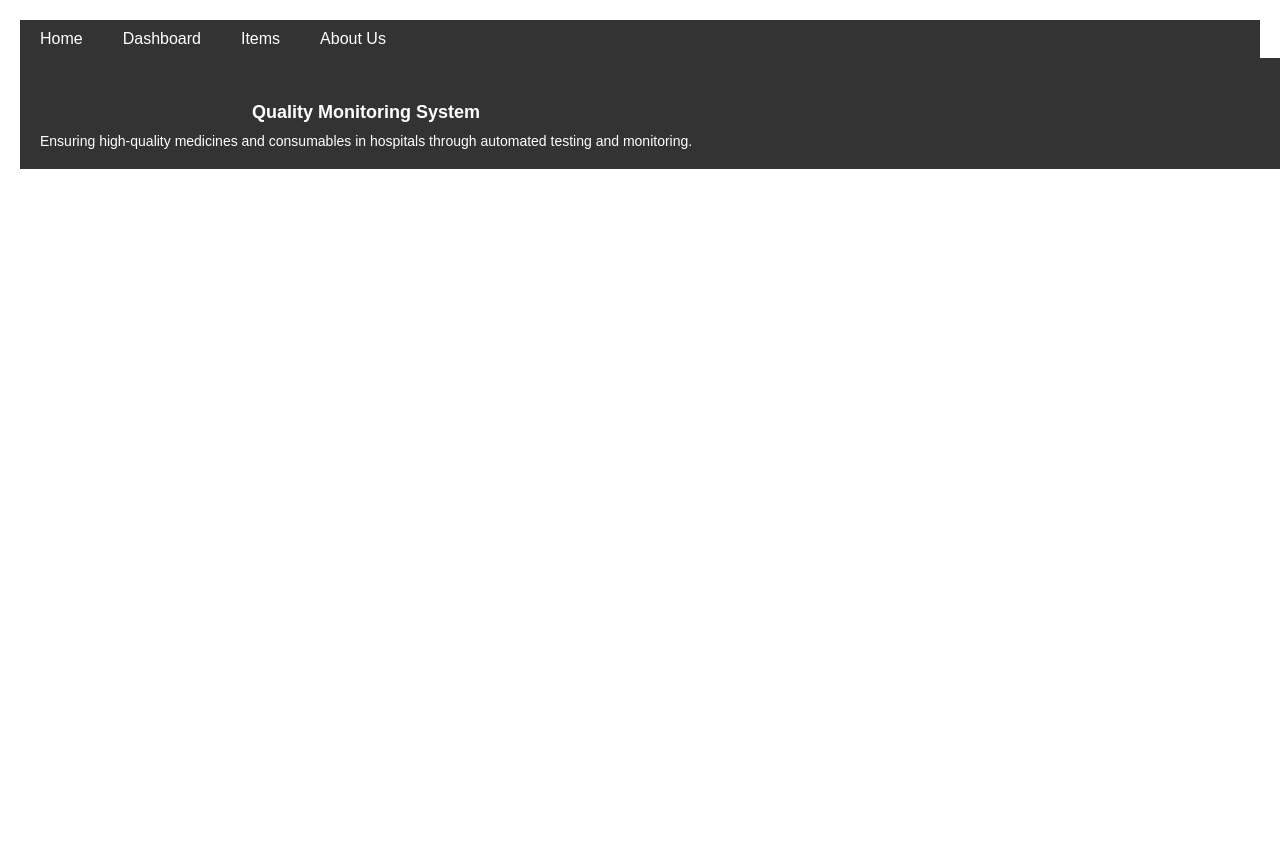
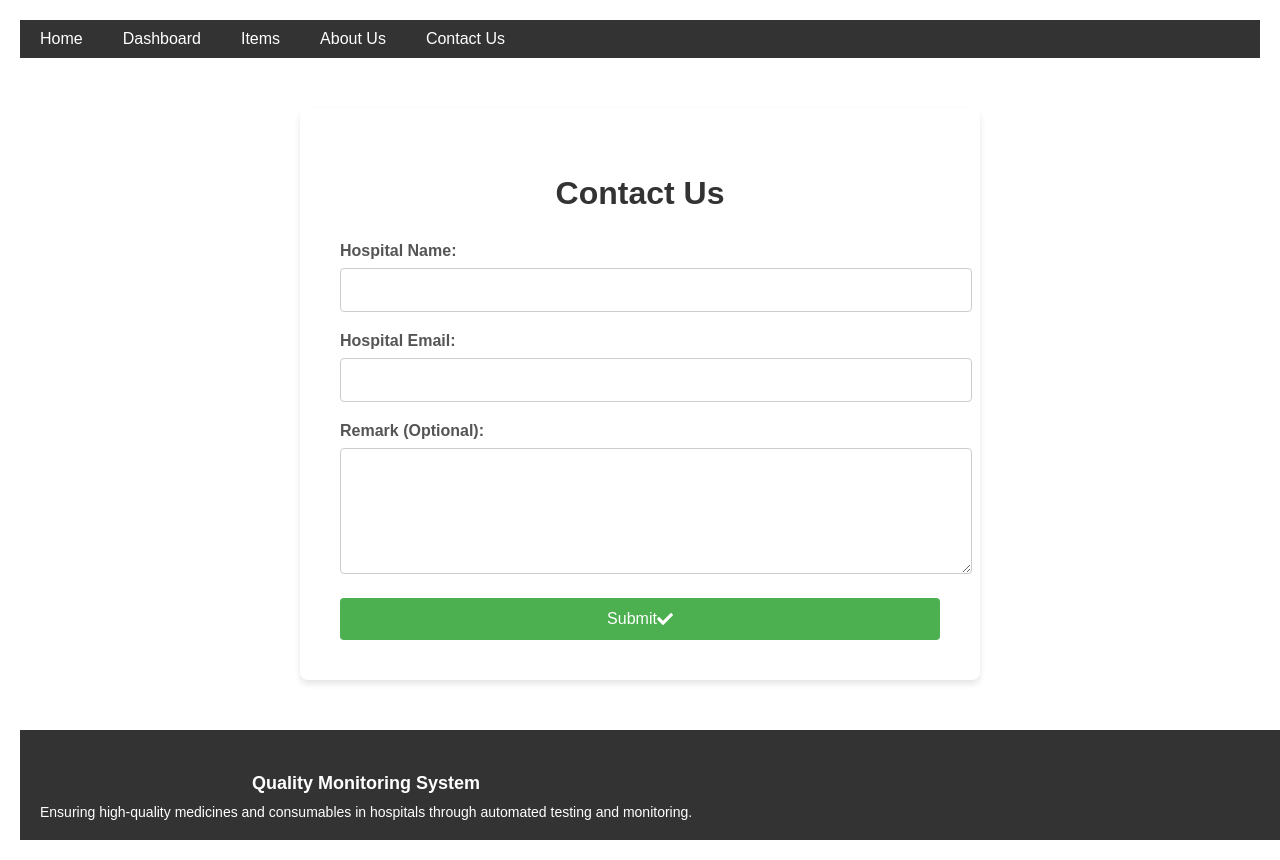
Before and after one commit to Prajp11/MedicinesMonitoringSystem, a React (Create React App) app: page /contact in a window 1280 px wide. Before the commit the page ends 800 px from the top, so only its background shows below. Built offline with nearby package versions, Linux system fonts and the light colour scheme.

Commit message:
Added Contact US page

```diff
--- a/src/App.css
+++ b/src/App.css
@@ -369,3 +369,118 @@ th {
 .login-container button:hover {
   background-color: #0056b3;
 }
+
+/* Contact.css */
+
+.contact-container {
+  max-width: 600px;
+  margin: 50px auto;
+  padding: 40px;
+  background-color: #ffffff;
+  box-shadow: 0 4px 6px rgba(0, 0, 0, 0.1);
+  border-radius: 8px;
+  transition: transform 0.3s ease, box-shadow 0.3s ease;
+}
+
+.contact-container:hover {
+  transform: translateY(-5px);
+  box-shadow: 0 10px 15px rgba(0, 0, 0, 0.2);
+}
+
+.contact-container h2 {
+  text-align: center;
+  margin-bottom: 30px;
+  color: #333333;
+  font-size: 2em;
+}
+
+.submitted-message {
+  opacity: 0;
+  transition: opacity 0.5s ease-in-out;
+  text-align: center;
+  font-size: 1.2em;
+  color: #4CAF50;
+  padding: 20px;
+  border: 2px solid #4CAF50;
+  border-radius: 5px;
+  background-color: #f0fff0;
+}
+
+.submitted-message.show {
+  opacity: 1;
+}
+
+form {
+  display: flex;
+  flex-direction: column;
+}
+
+.form-group {
+  margin-bottom: 20px;
+  position: relative;
+}
+
+label {
+  display: block;
+  margin-bottom: 8px;
+  font-weight: 600;
+  color: #555555;
+}
+
+input[type="text"],
+input[type="email"],
+textarea {
+  width: 100%;
+  padding: 12px 15px;
+  border: 1px solid #cccccc;
+  border-radius: 4px;
+  font-size: 1em;
+  transition: border-color 0.3s ease, box-shadow 0.3s ease;
+}
+
+input[type="text"]:focus,
+input[type="email"]:focus,
+textarea:focus {
+  border-color: #4CAF50;
+  box-shadow: 0 0 5px rgba(76, 175, 80, 0.5);
+  outline: none;
+}
+
+textarea {
+  resize: vertical;
+  min-height: 100px;
+}
+
+.submit-btn {
+  display: flex;
+  align-items: center;
+  justify-content: center;
+  padding: 12px 20px;
+  background-color: #4CAF50;
+  color: #ffffff;
+  border: none;
+  border-radius: 4px;
+  font-size: 1em;
+  cursor: pointer;
+  transition: background-color 0.3s ease, transform 0.2s ease;
+}
+
+.submit-btn:hover {
+  background-color: #45a049;
+  transform: translateY(-2px);
+}
+
+.submit-btn:active {
+  transform: translateY(0);
+}
+
+@media (max-width: 600px) {
+  .contact-container {
+    margin: 20px;
+    padding: 20px;
+  }
+
+  .contact-container h2 {
+    font-size: 1.5em;
+  }
+}
--- a/src/App.js
+++ b/src/App.js
@@ -13,6 +13,7 @@ import Reports from './components/Reports'; // New component
 import Notifications from './components/Notifications'; // New component
 import ApprovalDashboard from './components/ApprovalDashboard'; // New component
 import Settings from './components/Settings'; // New component
+import Contact from './components/Contact'; // Import Contact component
 import './App.css';
 
 function App() {
@@ -26,6 +27,7 @@ function App() {
           {/* Public routes */}
           <Route path="/" element={<Home />} />
           <Route path="/about" element={<About />} />
+          <Route path="/contact" element={<Contact />} /> {/* Added Contact route */}
           <Route path="/login" element={<Login setLoggedIn={setLoggedIn} />} />
 
           {/* Protected routes */}
--- /dev/null
+++ b/src/components/Contact.jsx
@@ -0,0 +1,76 @@
+import React, { useState } from "react";
+import { FaCheck } from "react-icons/fa";
+
+const Contact = () => {
+  const [formData, setFormData] = useState({
+    hospitalName: "",
+    hospitalEmail: "",
+    remark: "",
+  });
+  const [submitted, setSubmitted] = useState(false);
+
+  const handleChange = (e) => {
+    const { name, value } = e.target;
+    setFormData({
+      ...formData,
+      [name]: value,
+    });
+  };
+
+  const handleSubmit = (e) => {
+    e.preventDefault();
+    console.log("Form submitted:", formData);
+    setSubmitted(true);
+    // You can also add form submission logic here (e.g., send data to a server)
+  };
+
+  return (
+    <div className="contact-container">
+      <h2>Contact Us</h2>
+      {submitted ? (
+        <p className="submitted-message">
+          Thank you! Your form has been submitted! Our team will get back to you shortly.
+        </p>
+      ) : (
+        <form onSubmit={handleSubmit}>
+          <div className="form-group">
+            <label htmlFor="hospitalName">Hospital Name:</label>
+            <input
+              type="text"
+              id="hospitalName"
+              name="hospitalName"
+              value={formData.hospitalName}
+              onChange={handleChange}
+              required
+            />
+          </div>
+          <div className="form-group">
+            <label htmlFor="hospitalEmail">Hospital Email:</label>
+            <input
+              type="email"
+              id="hospitalEmail"
+              name="hospitalEmail"
+              value={formData.hospitalEmail}
+              onChange={handleChange}
+              required
+            />
+          </div>
+          <div className="form-group">
+            <label htmlFor="remark">Remark (Optional):</label>
+            <textarea
+              id="remark"
+              name="remark"
+              value={formData.remark}
+              onChange={handleChange}
+            />
+          </div>
+          <button type="submit" className="submit-btn">
+            Submit <FaCheck />
+          </button>
+        </form>
+      )}
+    </div>
+  );
+};
+
+export default Contact;
--- a/src/components/NavBar.jsx
+++ b/src/components/NavBar.jsx
@@ -9,6 +9,7 @@ const NavBar = () => {
         <li><Link to="/dashboard">Dashboard</Link></li>
         <li><Link to="/items">Items</Link></li>
         <li><Link to="/about">About Us</Link></li>
+        <li><Link to="/contact">Contact Us</Link></li> {/* Added Contact Us link */}
       </ul>
     </nav>
   );
```
Also changed, not shown: src/components/Reports.jsx (line endings or trailing spaces).
